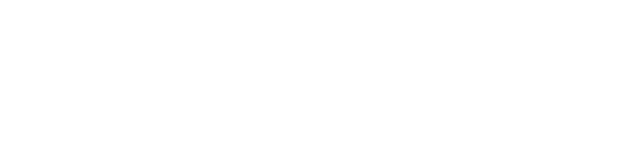
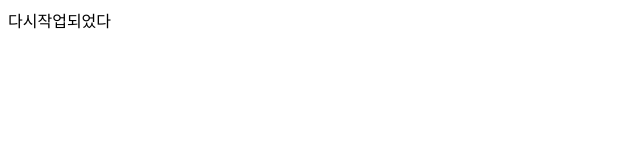
Before and after one commit to hybf1212/git-, a plain HTML site: page index.html in a window 1280 px wide. Shown: the whole page, without its empty margins (0-640 px from the left). Drawn offline with Linux system fonts and the light colour scheme.

Commit message:
두번째 작업

```diff
--- a/index.html
+++ b/index.html
@@ -7,6 +7,6 @@
     <title>Document</title>
 </head>
 <body>
-
+    다시작업되었다
 </body>
 </html>
```
